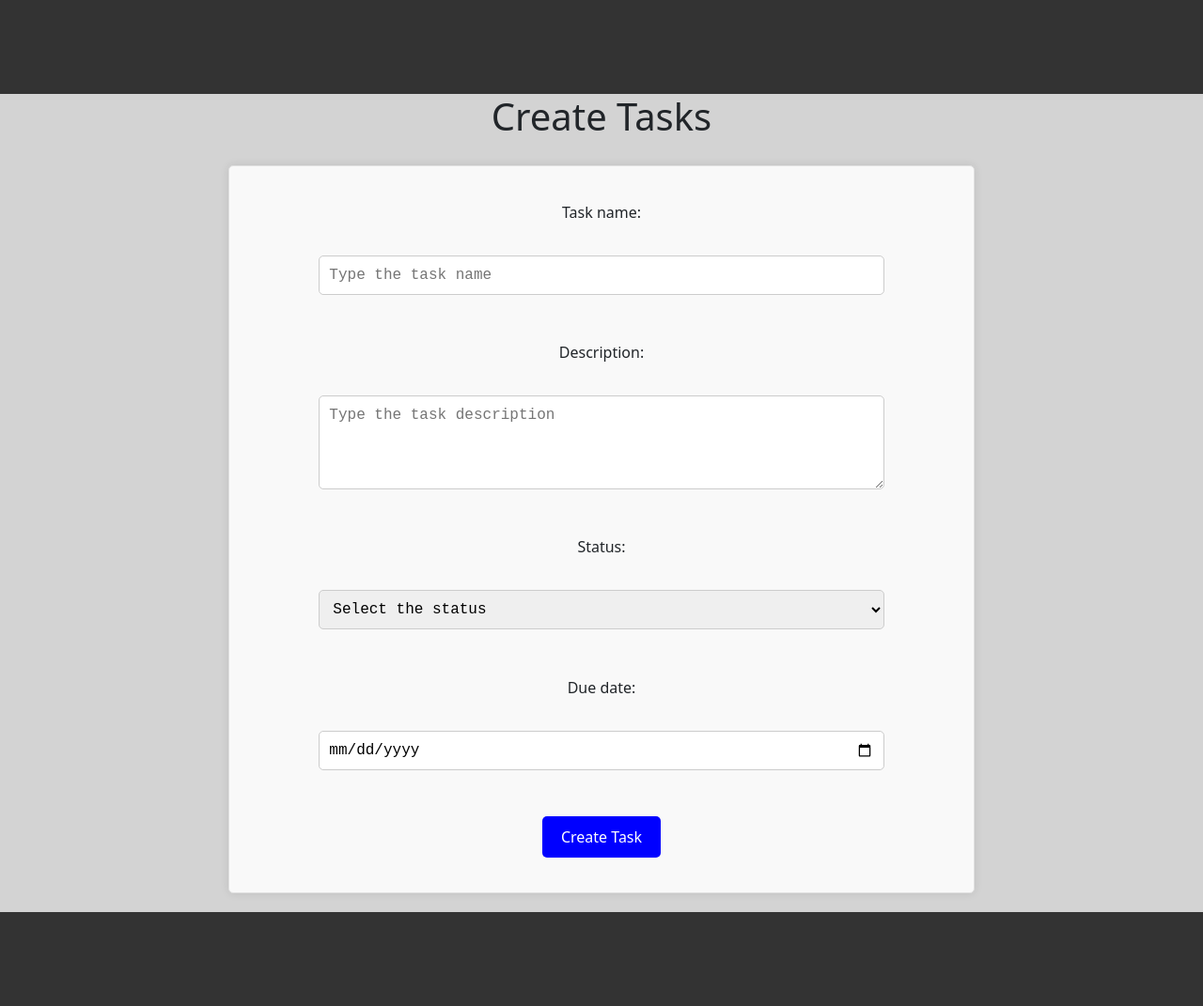
After one commit to derleysoares94/tasks_tracker, a Flask app: page /create_task in a window 1280 px wide. The commit adds this page. Shown: the whole page at 94% size. Run offline with Flask 3, Linux system fonts and the light colour scheme; some libraries are stand-ins or nearby versions.

Commit message:
Adding pages

```diff
--- a/app.py
+++ b/app.py
@@ -1,18 +1,87 @@
-import json
-import re
-from flask import Flask, jsonify, render_template, request, redirect, url_for
+from datetime import datetime, timedelta
+from sqlalchemy import func
+from flask import Flask, flash, render_template, redirect, request, url_for
 
-from datetime import datetime
+from models import Task, db
 
 app = Flask(__name__)
+app.config.from_object('config')
 
-@app.route('/')
+with app.app_context():
+    db.init_app(app)
+    db.create_all()
+
+@app.route('/',  methods=['GET'])
 def index():
-    return render_template('index.html')
+    today_tasks = Task.query.filter(func.date(Task.due_date) == datetime.today().date()).all()
+    today_tasks_done = Task.query.filter(Task.status == 3, func.date(Task.due_date) == datetime.today().date()).all()
+
+    teste = {
+        "today_tasks": len(today_tasks),
+        "today_tasks_done": len(today_tasks_done),
+        "quantity_done": '{0:.2f}'.format(len(today_tasks_done)/len(today_tasks)*100)
+    }
+
+    today = datetime.now().date()
+
+    start_of_week = today - timedelta(days=today.weekday())
+
+    end_of_week = start_of_week + timedelta(days=6)
+
+    week_tasks = Task.query.filter(func.date(Task.due_date) >= start_of_week, func.date(Task.due_date) <= end_of_week).all()
+    week_tasks_done = Task.query.filter(Task.status == 3, func.date(Task.due_date) >= start_of_week, func.date(Task.due_date) <= end_of_week).all()
+
+    week_tasks = {
+        "week_tasks": len(week_tasks),
+        "week_tasks_done": len(week_tasks_done),
+        "quantity_done": '{0:.2f}'.format(len(week_tasks_done)/len(week_tasks)*100)
+    }
+    return render_template('index.html', today_tasks=teste, week_tasks=week_tasks)
 
 @app.route('/tasks')
 def tasks():
-    return render_template('tasks.html')
+    page = request.args.get('page', 1, type=int)
+    per_page = 5
+    pagination = Task.query.paginate(page=page, per_page=per_page, error_out=False)
+    tasks = pagination.items
+    return render_template('tasks.html', tasks=tasks, pagination=pagination)
+
+@app.route('/create_task', methods=['GET','POST'])
+def create_task():
+    if request.method == 'POST':
+        title = request.form['title']
+        description = request.form['description']
+        status = int(request.form['status'])
+        due_date = datetime.strptime(request.form['due_date'], '%Y-%m-%d')
+
+        task = Task(
+            title=title,
+            description=description,
+            status=status,
+            due_date=due_date
+        )
+        db.session.add(task)
+        db.session.commit()
+        return redirect(url_for('index'))
+
+    return render_template('create_task.html')
+
+@app.route('/edit_task/<int:task_id>', methods=['POST'])
+def edit_task(task_id):
+    task = Task.query.get_or_404(task_id)
+    task.title = request.form['title']
+    task.description = request.form['description']
+    task.status = int(request.form['status'])
+    task.due_date = datetime.strptime(request.form['due_date'], '%Y-%m-%d')
+    db.session.commit()
+    return redirect(url_for('tasks'))
+
+@app.route('/delete_task/<int:task_id>', methods=['POST'])
+def delete_task(task_id):
+    task = Task.query.get_or_404(task_id)
+    db.session.delete(task)
+    db.session.commit()
+    return redirect(url_for('tasks'))
 
 if __name__ == '__main__':
     app.run(debug=True, host='0.0.0.0', port=4000)
--- a/static/css/app.css
+++ b/static/css/base.css
@@ -1,3 +1,9 @@
+body {
+    display: grid;
+    min-height: 100vh;
+    margin: 0;
+}
+
 header {
     background-color: #333;
     color: white;
@@ -10,6 +16,9 @@ header {
 main {
     display: grid;
     justify-content: center;
+    text-align: center;
+    background-color: #D3D3D3;
+    min-height: calc(100vh - 100px);
 }
 
 footer {
@@ -19,9 +28,6 @@ footer {
     text-align: center;
     width: 100%;
     height: 100px;
-    position: absolute;
-    bottom: 0;
-    left: 0;
 }
 
 /* Small devices such as large phones (640px and up) */
--- /dev/null
+++ b/static/css/create_task.css
@@ -0,0 +1,65 @@
+.create-task {
+    display: flex;
+    flex-direction: column;
+    justify-content: space-around;
+    align-items: center;
+    margin: 20px auto;
+    padding: 20px;
+    border: 1px solid #e0e0e0;
+    border-radius: 5px;
+    background-color: #f9f9f9;
+    width: 210mm;
+    height: 205mm   ;
+    box-shadow: 0 0 10px rgba(0, 0, 0, 0.1);
+}
+
+.create-task input,
+.create-task textarea,
+.create-task select {
+    margin-bottom: 15px;
+    width: 80%;
+    /* Adjust the width as needed */
+}
+
+.create-task button {
+    padding: 10px 20px;
+    background-color: #0000FF;
+    color: white;
+    border: none;
+    border-radius: 5px;
+    cursor: pointer;
+}
+
+.notebook-input {
+    width: 100%;
+    padding: 10px;
+    margin-bottom: 15px;
+    border: 1px solid #ccc;
+    border-radius: 5px;
+    line-height: 20px;
+    font-family: 'Courier New', Courier, monospace;
+    font-size: 16px;
+}
+
+.notebook-textarea {
+    width: 100%;
+    padding: 10px;
+    margin-bottom: 15px;
+    border: 1px solid #ccc;
+    border-radius: 5px;
+    line-height: 20px;
+    font-family: 'Courier New', Courier, monospace;
+    font-size: 16px;
+    height: 100px;
+}
+
+.notebook-select {
+    width: 100%;
+    padding: 10px;
+    margin-bottom: 15px;
+    border: 1px solid #ccc;
+    border-radius: 5px;
+    line-height: 20px;
+    font-family: 'Courier New', Courier, monospace;
+    font-size: 16px;
+}
--- /dev/null
+++ b/static/css/tasks.css
@@ -0,0 +1,23 @@
+.task_table {
+    width: 700px;
+    border-collapse: collapse;
+    border-spacing: 0;
+    margin-top: 20px;
+}
+
+.task_actions {
+    display: flex;
+}
+
+
+/* Small devices such as large phones (640px and up) */
+@media only screen and (min-width: 640px) {}
+
+/* Medium devices such as tablets (768px and up) */
+@media only screen and (min-width: 768px) {}
+
+/* Large devices such as laptops (1024px and up) */
+@media only screen and (min-width: 1024px) {}
+
+/* Largest devices such as desktops (1280px and up) */
+@media only screen and (min-width: 1280px) {}
--- a/static/js/script.js
+++ b/static/js/script.js
@@ -0,0 +1,72 @@
+document.addEventListener('DOMContentLoaded', function () {
+    const deleteForms = document.querySelectorAll('form.delete-form');
+    deleteForms.forEach(form => {
+        form.addEventListener('submit', function (event) {
+            event.preventDefault();
+            Swal.fire({
+                title: 'Are you sure?',
+                text: "You won't be able to revert this!",
+                icon: 'warning',
+                showCancelButton: true,
+                confirmButtonColor: '#3085d6',
+                cancelButtonColor: '#d33',
+                confirmButtonText: 'Yes, delete it!'
+            }).then((result) => {
+                if (result.isConfirmed) {
+                    form.submit();
+                }
+            });
+        });
+    });
+});
+
+function editTask(taskId, title, description, status, dueDate) {
+    Swal.fire({
+        title: 'Edit Task',
+        html: `
+            <input id="swal-input1" class="swal2-input" placeholder="Title" value="${title}">
+            <input id="swal-input2" class="swal2-input" placeholder="Description" value="${description}">
+            <input id="swal-input3" class="swal2-input" placeholder="Status" type="number" value="${status}">
+            <input id="swal-input4" class="swal2-input" placeholder="Due Date" type="date" value="${dueDate.split(' ')[0]}">
+        `,
+        focusConfirm: false,
+        showCancelButton: true,
+        preConfirm: () => {
+            const newTitle = document.getElementById('swal-input1').value;
+            const newDescription = document.getElementById('swal-input2').value;
+            const newStatus = document.getElementById('swal-input3').value;
+            const newDueDate = document.getElementById('swal-input4').value;
+            return { newTitle, newDescription, newStatus, newDueDate };
+        }
+    }).then((result) => {
+        if (result.isConfirmed) {
+            const form = document.createElement('form');
+            form.method = 'POST';
+            form.action = `/edit_task/${taskId}`;
+            form.style.display = 'none';
+
+            const titleInput = document.createElement('input');
+            titleInput.name = 'title';
+            titleInput.value = result.value.newTitle;
+            form.appendChild(titleInput);
+
+            const descriptionInput = document.createElement('input');
+            descriptionInput.name = 'description';
+            descriptionInput.value = result.value.newDescription;
+            form.appendChild(descriptionInput);
+
+            const statusInput = document.createElement('input');
+            statusInput.name = 'status';
+            statusInput.value = result.value.newStatus;
+            form.appendChild(statusInput);
+
+            const dueDateInput = document.createElement('input');
+            dueDateInput.name = 'due_date';
+            dueDateInput.value = result.value.newDueDate;
+            form.appendChild(dueDateInput);
+
+            document.body.appendChild(form);
+            form.submit();
+        }
+    });
+}
--- a/templates/base.html
+++ b/templates/base.html
@@ -10,8 +10,13 @@
         crossorigin="anonymous"></script>
     <link rel="stylesheet" href="https://cdn.jsdelivr.net/npm/bootstrap@5.2.3/dist/css/bootstrap.min.css"
         integrity="sha384-rbsA2VBKQhggwzxH7pPCaAqO46MgnOM80zW1RWuH61DGLwZJEdK2Kadq2F9CUG65" crossorigin="anonymous">
+    <link rel="stylesheet" href="https://cdn.jsdelivr.net/npm/@sweetalert2/theme-dark@4/dark.css">
+    <script src="https://cdn.jsdelivr.net/npm/sweetalert2@11"></script>
 
-    <link rel="stylesheet" href="/static/css/app.css">
+    <link rel="stylesheet" href="/static/css/base.css">
+    <link rel="stylesheet" href="/static/css/create_task.css">
+    <link rel="stylesheet" href="/static/css/home.css">
+    <link rel="stylesheet" href="/static/css/tasks.css">
 </head>
 <body>
     <header>
--- /dev/null
+++ b/templates/create_task.html
@@ -0,0 +1,24 @@
+{% extends "base.html" %}
+
+{% block main %}
+<h1>Create Tasks</h1>
+
+<form method="POST" action="{{ url_for('create_task') }}">
+    <div class="form-group create-task">
+        <label for="title">Task name:</label>
+        <input type="text" id="title" name="title" class="notebook-input" placeholder="Type the task name" required>
+        <label for="description">Description:</label>
+        <textarea id="description" name="description" class="notebook-textarea" placeholder="Type the task description" required></textarea>
+        <label for="status">Status:</label>
+        <select id="status" name="status" class="notebook-select" required>
+            <option value="" disabled selected>Select the status</option>
+            <option value="1">To Do</option>
+            <option value="2">Doing</option>
+            <option value="3">Done</option>
+        </select>
+        <label for="due_date">Due date:</label>
+        <input type="date" id="due_date" name="due_date" class="notebook-input" required>
+        <button type="submit">Create Task</button>
+    </div>
+</form>
+{% endblock %}
```
Also changed, not shown: config.py (added, +9 -0 lines), models.py (+17 -0 lines), requirements.txt (added, +10 -0 lines), static/css/home.css (added, +37 -0 lines), templates/index.html (+31 -0 lines), templates/tasks.html (+78 -0 lines), instance/db.sqlite3 (added).
